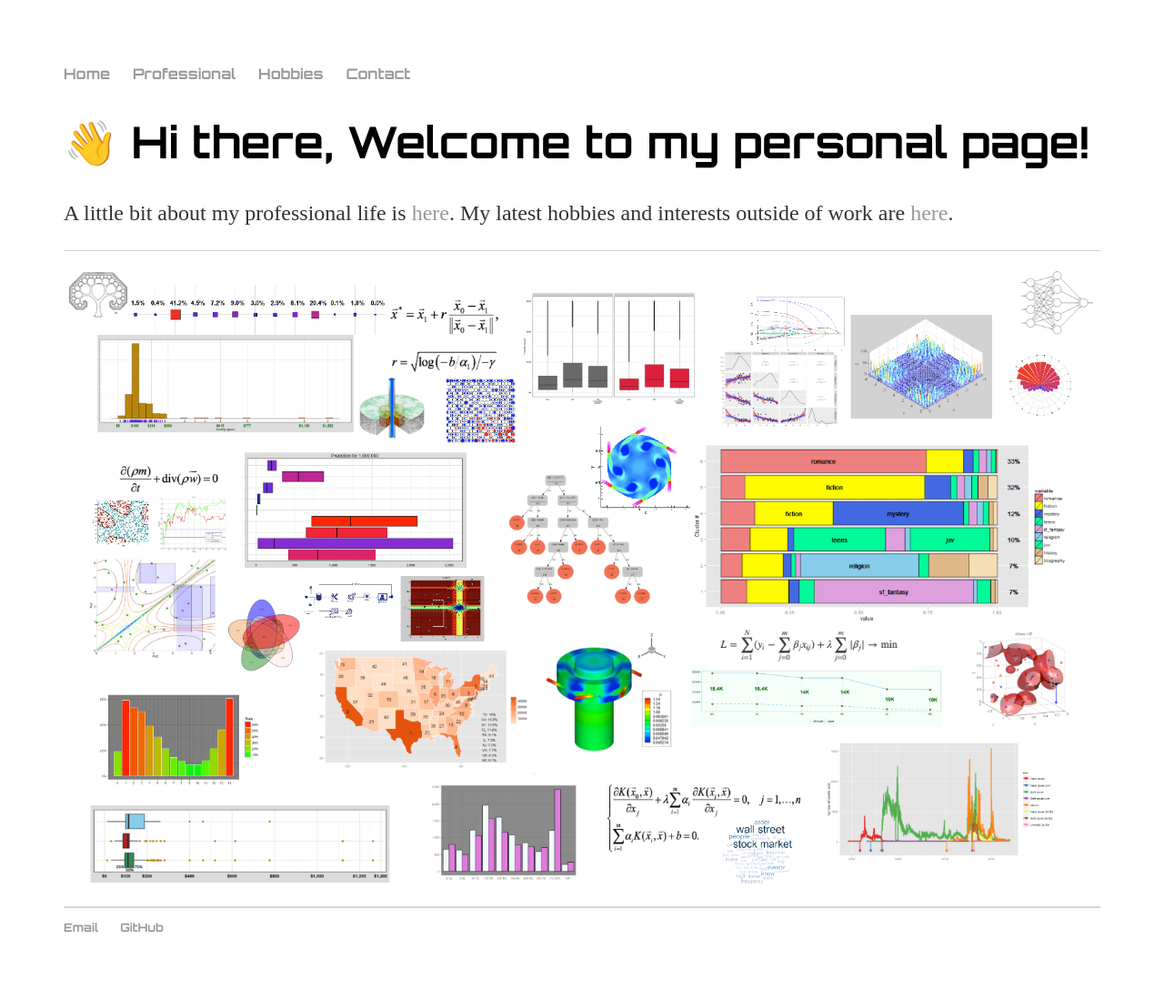
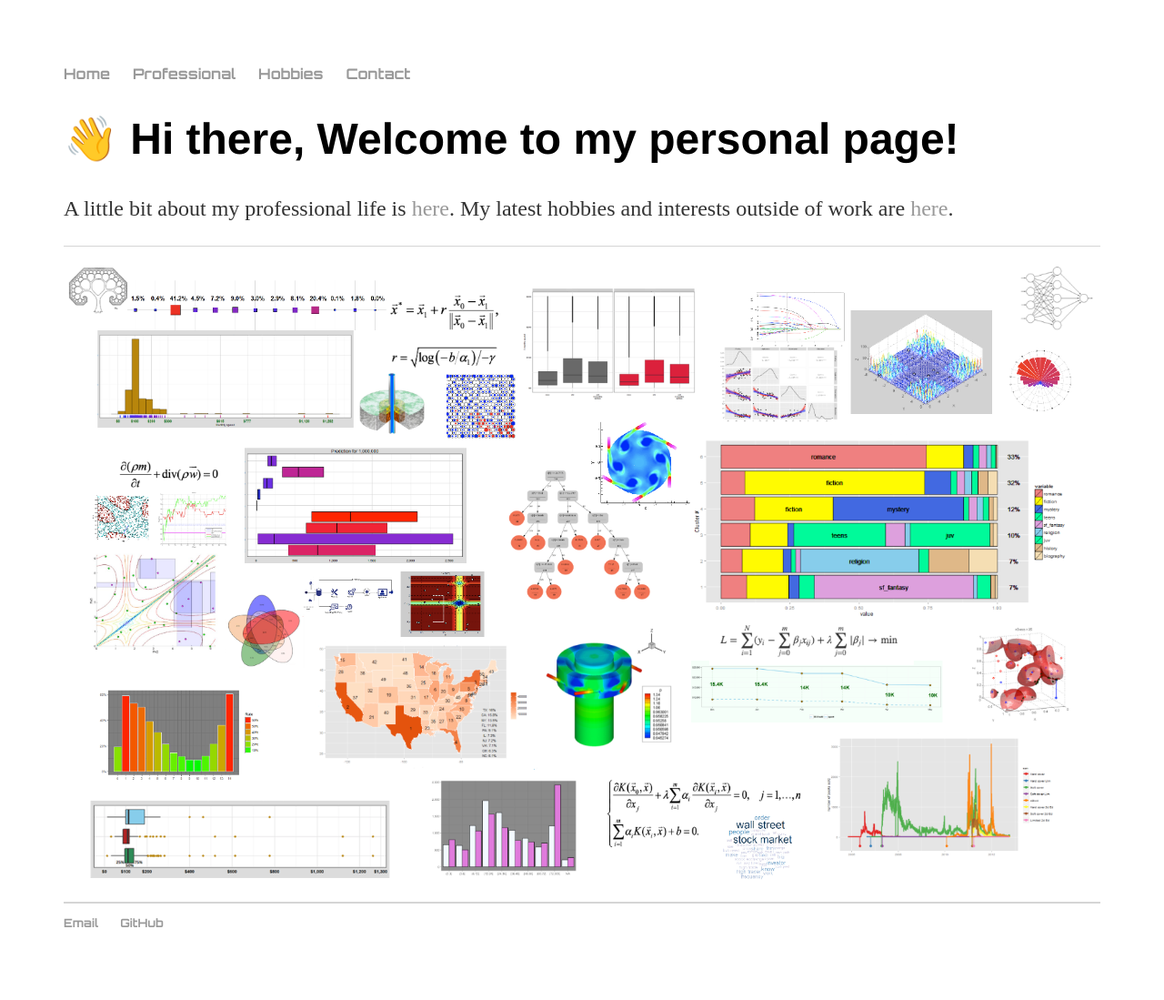
Before and after one commit to alexeybutyrev/alexeybutyrev.github.io, a Jekyll site: the page built from index.html, in a window 1280 px wide. Shown: the whole page at 91% size. Built offline with Jekyll 4.4.1, drawn with Linux system fonts in a browser that asks for light colours.

Commit message:
fix style of hello

```diff
--- a/css/main.css
+++ b/css/main.css
@@ -74,3 +74,9 @@ ul.posts li { list-style: none; }
     background: #d9534f;
     border-radius: 1020px;
 }
+
+
+
+.hello {
+    font-family: 'Helvetica', 'Arial', 'Sans-Serif';
+}
--- a/index.html
+++ b/index.html
@@ -4,7 +4,7 @@ title: Alexey Butyrev
 ---
 
 <div class="blurb">
-	<h1>
+	<h1 class="hello">
 		<g-emoji class="g-emoji" alias="wave"
 			fallback-src="https://github.githubassets.com/images/icons/emoji/unicode/1f44b.png">👋</g-emoji> Hi there,
 		Welcome to my personal page!
```
